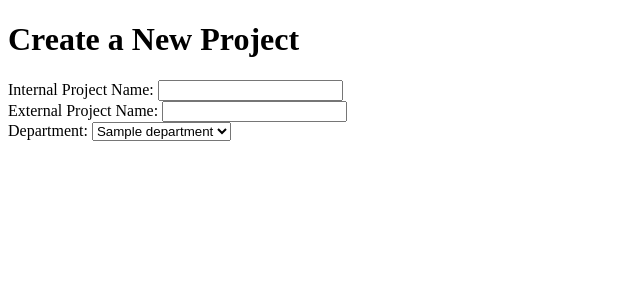
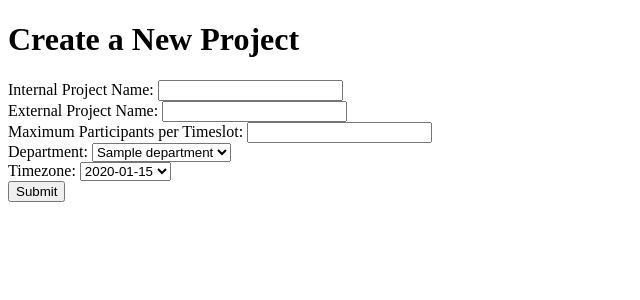
Before and after one commit to kgermeroth/study_scheduler, a Flask app: page /create in a window 1280 px wide. Shown: the top 300 px of the page, without its empty margins (0-640 px from the left). Run offline with Flask 2, Linux system fonts and the light colour scheme; the visitor is signed in with stand-in values (Sample User, id 1); tables that the repository leaves empty hold one stand-in row (values such as "Sample post").

Commit message:
finished create project template

```diff
--- a/templates/create.html
+++ b/templates/create.html
@@ -7,14 +7,23 @@
 		</div>
 		<div class="row justify-content-center">
 				<form action='/create-project' method="POST">
-					Internal Project Name: <input type="text" name="int_proj_name"><br>
+					Internal Project Name: <input type="text" name="int_proj_name" required><br>
 					External Project Name: <input type="text" name="ext_proj_name"><br>
+					Maximum Participants per Timeslot:
+						<input type="text" name="max_participants" pattern="[0-9]{1,}" title="Integer greater than or equal to 1"><br>
 					Department:
 						<select name="dept_choice">
 							{% for dept in avail_depts %}
 								<option value="{{ dept[0] }}">{{ dept[1] }}
 							{% endfor %}
-						</select>
+						</select><br>
+					Timezone:
+						<select name="timezone">
+							{% for timezone in timezones %}
+								<option value="{{ timezone }}">{{ timezone }}
+							{% endfor %}
+						</select><br>
+					<input type="submit">
 				</form>
 		</div>
 	</div>
```
